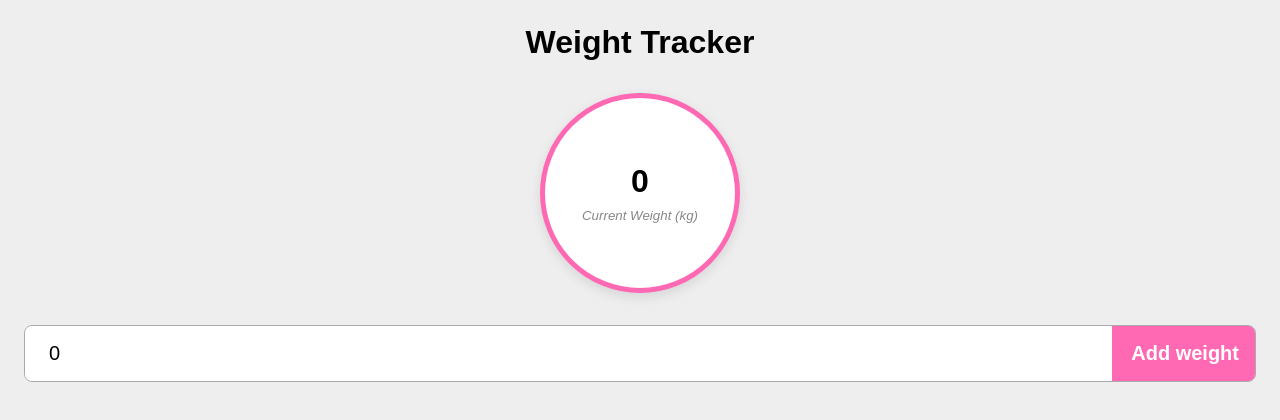
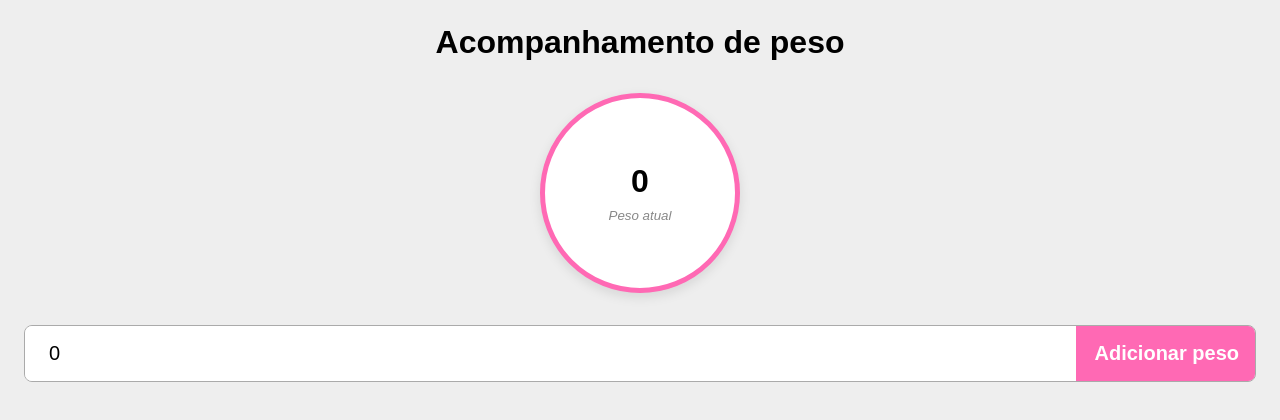
Before and after one commit to GabrielSales10/Acompanhamento-de-peso, a Vue app: page / in a window 1280 px wide. Shown: the top 420 px of the page. Built offline with nearby package versions, Linux system fonts and the light colour scheme.

Commit message:
tradução

```diff
--- a/src/App.vue
+++ b/src/App.vue
@@ -48,7 +48,7 @@ watch(weights, (newWeights) => {
 					.map(weight => new Date(weight.date).toLocaleDateString()),
 				datasets: [
 					{
-						label: 'Weight',
+						label: 'Peso',
 						data: ws
 							.sort((a, b) => a.date - b.date)
 							.map(weight => weight.weight),
@@ -71,11 +71,11 @@ watch(weights, (newWeights) => {
 <template>
 	<main>
 
-		<h1>Weight Tracker</h1>
+		<h1>Acompanhamento de peso</h1>
 
 		<div class="current">
 			<span>{{ currentWeight.weight }}</span>
-			<small>Current Weight (kg)</small>
+			<small>Peso atual</small>
 		</div>
 
 		<form @submit.prevent="addWeight">
@@ -86,13 +86,13 @@ watch(weights, (newWeights) => {
 
 			<input
 				type="submit"
-				value="Add weight" />
+				value="Adicionar peso" />
 		</form>
 
 		<div v-if="weights && weights.length > 0">
 
 			<h2>
-				Last 7 days
+				Últimos 7 dias
 			</h2>
 
 			<div class="canvas-box">
@@ -100,7 +100,7 @@ watch(weights, (newWeights) => {
 			</div>
 
 			<div class="weight-history">
-				<h2>Weight History</h2>
+				<h2>Histórico de peso</h2>
 				<ul>
 					<li v-for="weight in weights" :key="weight.date">
 						<span>{{ weight.weight }}kg</span>
```
